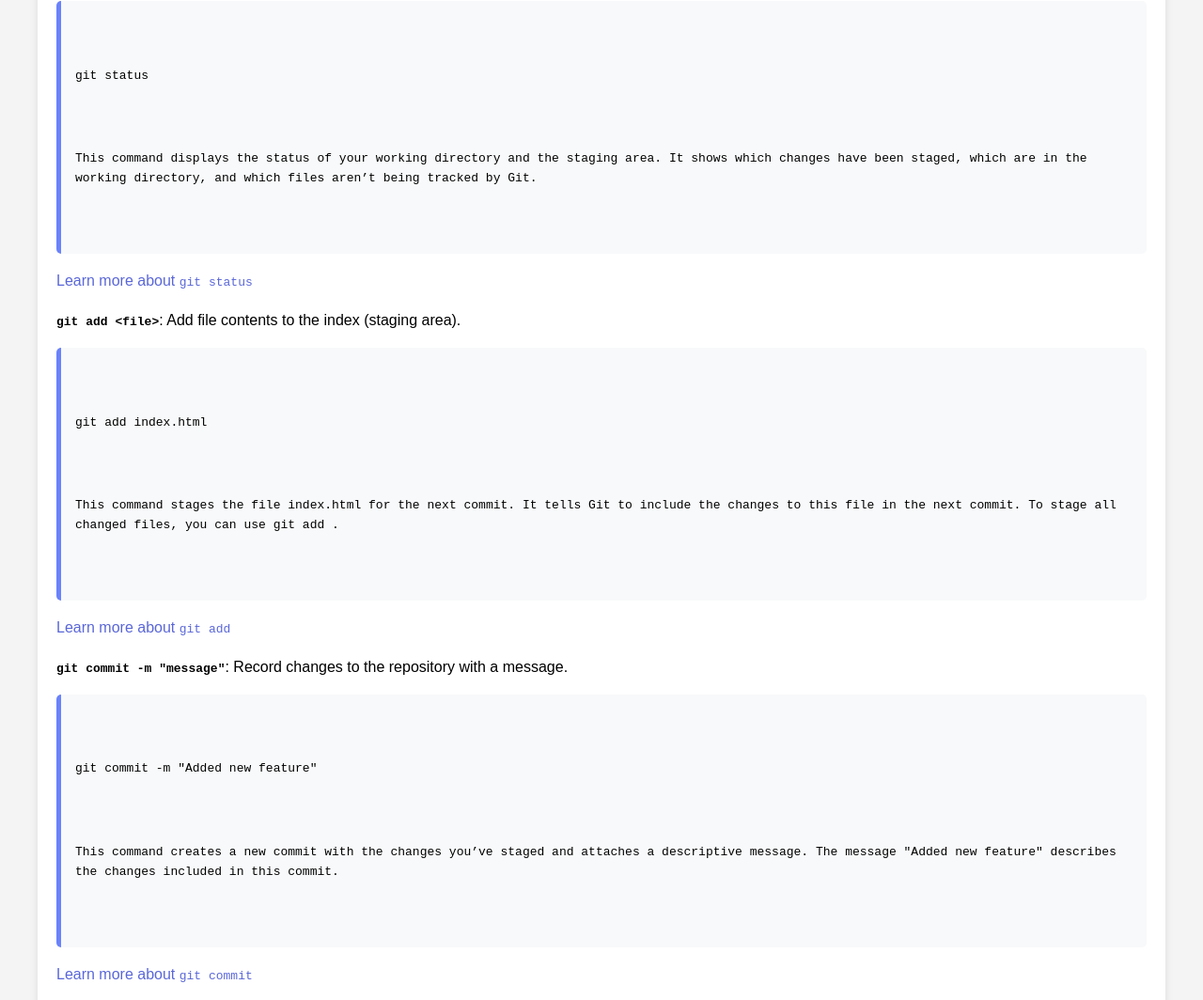
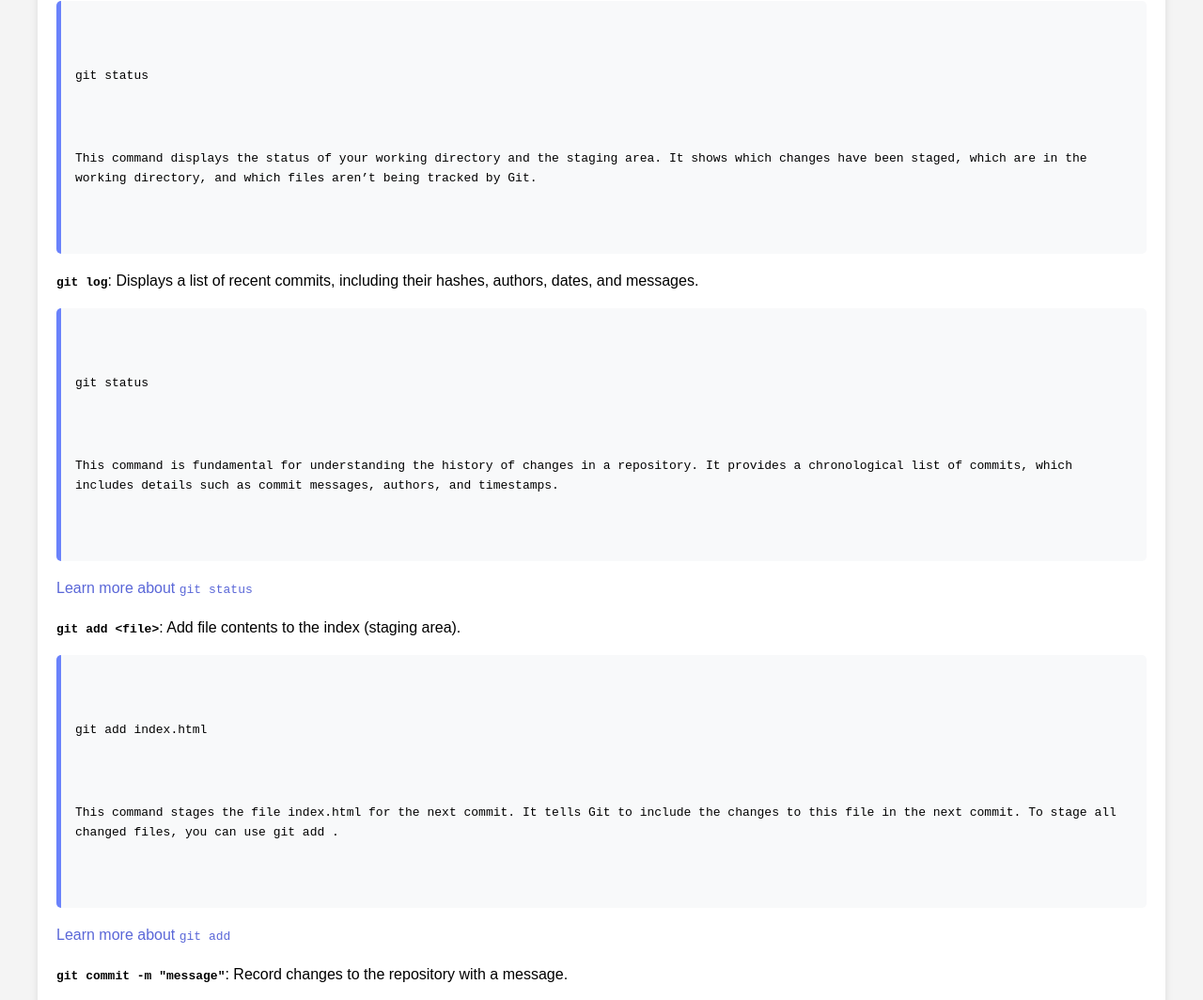
Before and after one commit to ankitfullstax/hajime, a plain HTML site: page Index.html in a window 1280 px wide. Shown: the part 1053-2117 px from the top of the page at 94% size. Drawn offline with Linux system fonts and the light colour scheme.

Commit message:
git log added to index.html

```diff
--- a/Index.html
+++ b/Index.html
@@ -38,6 +38,11 @@
                 <div class="usage">
                     <p><code>git status</code></p>
                     <p>This command displays the status of your working directory and the staging area. It shows which changes have been staged, which are in the working directory, and which files aren’t being tracked by Git.</p>
+                </div>
+                <p><strong><code>git log</code></strong>: Displays a list of recent commits, including their hashes, authors, dates, and messages.</p>
+                <div class="usage">
+                    <p><code>git status</code></p>
+                    <p>This command is fundamental for understanding the history of changes in a repository. It provides a chronological list of commits, which includes details such as commit messages, authors, and timestamps.</p>
                 </div>
                 <p><a href="https://git-scm.com/docs/git-status" target="_blank">Learn more about <code>git status</code></a></p>
 
```
